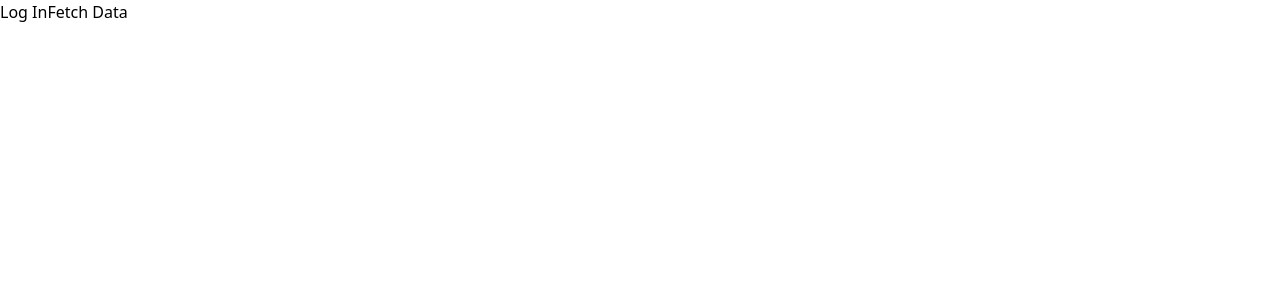
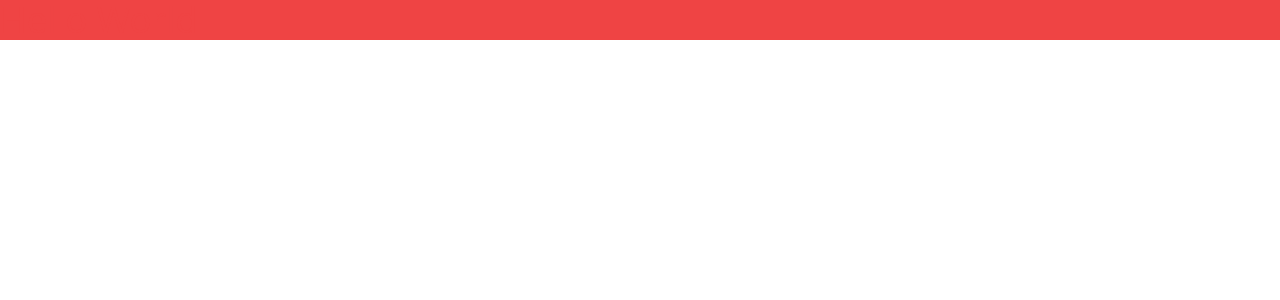
Before and after one commit to Floriian/recipesharing, a React (Vite) app in the folder apps/web/: page / in a window 1280 px wide. Shown: the top 300 px of the page. Built offline with nearby package versions, Linux system fonts and the light colour scheme.

Commit message:
configure router.

```diff
--- a/apps/web/src/App.tsx
+++ b/apps/web/src/App.tsx
@@ -1,36 +1,15 @@
 import React from "react";
-import { useAuth0 } from "@auth0/auth0-react";
+import { Route, Routes } from "react-router-dom";
+import { Layout } from "./components/layout/Layout";
 export default function App() {
-  const { loginWithRedirect, user, isAuthenticated, getAccessTokenSilently } =
-    useAuth0();
-
-  const [, setRecipes] = React.useState<unknown>();
-  const [, setToken] = React.useState<string>();
-
-  const fetchData = async () => {
-    try {
-      const token = await getAccessTokenSilently();
-      setToken(token);
-      const _recipes = await fetch("http://localhost:3000/recipes", {
-        headers: {
-          Authorization: `Bearer ${token}`,
-        },
-      });
-      setRecipes(_recipes);
-    } catch (e) {
-      console.log(e);
-    }
-  };
-
-  const login = () => loginWithRedirect();
-
   return (
-    <>
-      {/* eslint-disable-next-line @typescript-eslint/no-misused-promises */}
-      <button onClick={login}>Log In</button>
-      {/* // eslint-disable-next-line @typescript-eslint/no-misused-promises */}
-      <button onClick={fetchData}>Fetch Data</button>
-      {isAuthenticated && <h2>{user?.name}</h2>}
-    </>
+    <Routes>
+      <Route element={<Layout />}>
+        <Route
+          path="/"
+          element={<h1 className="text-red-500">Hello World</h1>}
+        ></Route>
+      </Route>
+    </Routes>
   );
 }
--- /dev/null
+++ b/apps/web/src/components/index.ts
@@ -0,0 +1 @@
+export * from "./layout";
--- /dev/null
+++ b/apps/web/src/components/layout/Layout.tsx
@@ -0,0 +1,9 @@
+import React from "react";
+import { Outlet } from "react-router-dom";
+export function Layout() {
+  return (
+    <div className="bg-red-500 text-4xl">
+      <Outlet />
+    </div>
+  );
+}
--- /dev/null
+++ b/apps/web/src/components/layout/index.ts
@@ -0,0 +1 @@
+export * from "./Layout";
--- a/apps/web/src/index.css
+++ b/apps/web/src/index.css
@@ -1,3 +1,3 @@
 @tailwind base;
 @tailwind components;
-@tailwind variants;
+@tailwind utilities;
--- a/apps/web/src/main.tsx
+++ b/apps/web/src/main.tsx
@@ -1,8 +1,9 @@
 import React from "react";
 import ReactDOM from "react-dom/client";
-import "./index.css";
 import { Auth0Provider } from "@auth0/auth0-react";
 import App from "./App";
+import { BrowserRouter } from "react-router-dom";
+import "./index.css";
 
 ReactDOM.createRoot(document.getElementById("root")!).render(
   <React.StrictMode>
@@ -15,7 +16,9 @@ ReactDOM.createRoot(document.getElementById("root")!).render(
         audience: "recipesharing_api",
       }}
     >
-      <App />
+      <BrowserRouter>
+        <App />
+      </BrowserRouter>
     </Auth0Provider>
   </React.StrictMode>
 );
```
